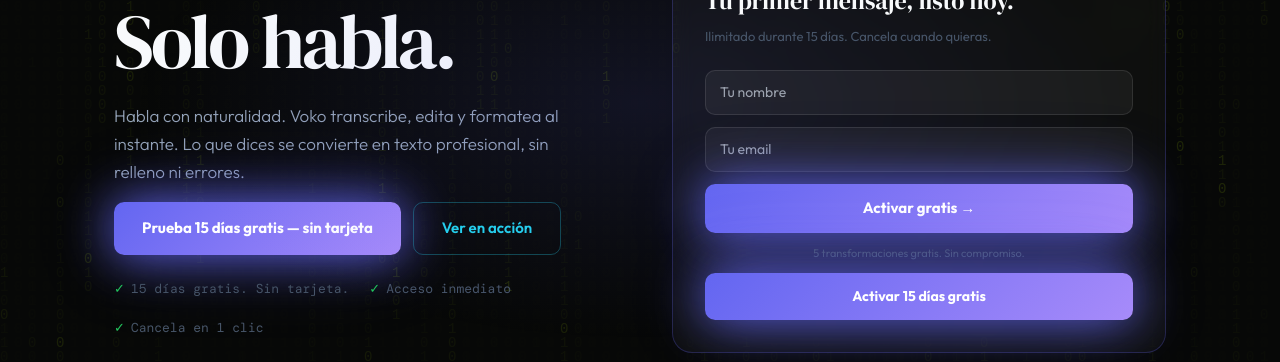
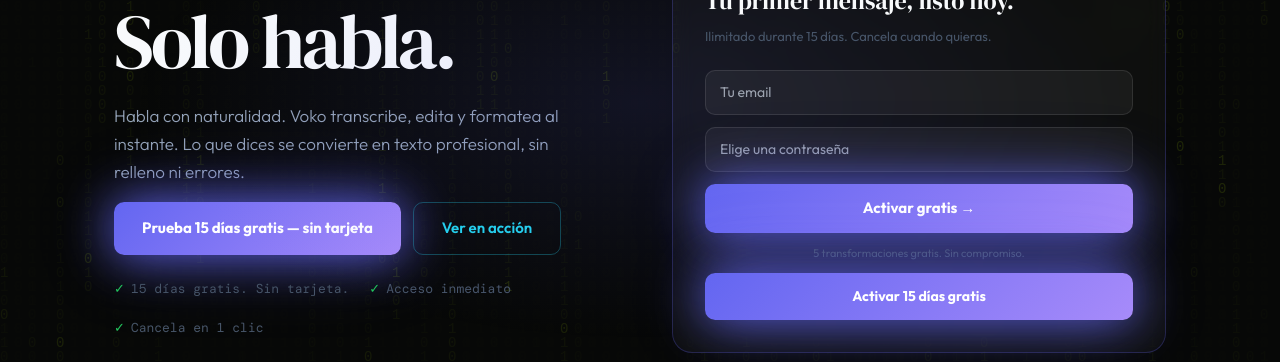
Before and after one commit to estebanfragma-collab/voko-landing, a Next.js app: page / in a window 1280 px wide. Shown: the part 297-659 px from the top of the page. Built offline with nearby package versions, Linux system fonts and the light colour scheme; no server answers; a web font is replaced by a local one.

Commit message:
feat: HeroForm conectado a Supabase, signup + redirect a /onboarding

```diff
--- a/components/HeroForm.tsx
+++ b/components/HeroForm.tsx
@@ -1,15 +1,45 @@
 'use client'
 import { useState } from 'react'
+import { createClient } from '@supabase/supabase-js'
+
+const supabase = createClient(
+  process.env.NEXT_PUBLIC_SUPABASE_URL!,
+  process.env.NEXT_PUBLIC_SUPABASE_ANON_KEY!
+)
 
 export default function HeroForm() {
-  const [name, setName] = useState('')
   const [email, setEmail] = useState('')
-  const [submitted, setSubmitted] = useState(false)
+  const [password, setPassword] = useState('')
+  const [loading, setLoading] = useState(false)
+  const [error, setError] = useState('')
 
-  const handleSubmit = (e: React.FormEvent) => {
+  const handleSubmit = async (e: React.FormEvent) => {
     e.preventDefault()
-    if (!email.trim()) return
-    setSubmitted(true)
+    if (!email.trim() || !password.trim()) return
+    setLoading(true)
+    setError('')
+
+    const { error: signUpError } = await supabase.auth.signUp({
+      email,
+      password,
+      options: { emailRedirectTo: undefined },
+    })
+
+    if (signUpError) {
+      setError(signUpError.message)
+      setLoading(false)
+      return
+    }
+
+    const { error: signInError } = await supabase.auth.signInWithPassword({ email, password })
+
+    if (signInError) {
+      setError(signInError.message)
+      setLoading(false)
+      return
+    }
+
+    window.location.href = 'https://voko.lat/onboarding'
   }
 
   const inputStyle: React.CSSProperties = {
@@ -23,25 +53,8 @@
     outline: 'none',
   }
 
-  if (submitted) {
-    return (
-      <div style={{ textAlign: 'center', padding: '40px 0' }}>
-        <div style={{ fontSize: 32, marginBottom: 12 }}>✓</div>
-        <div style={{ fontWeight: 700, fontSize: 18, color: '#22C55E', marginBottom: 8 }}>¡Listo!</div>
-        <div style={{ fontSize: 13, color: '#94A3B8' }}>Revisa tu email para activar tu cuenta.</div>
-      </div>
-    )
-  }
-
   return (
     <form onSubmit={handleSubmit} style={{ display: 'flex', flexDirection: 'column', gap: 12 }}>
-      <input
-        type="text"
-        placeholder="Tu nombre"
-        value={name}
-        onChange={e => setName(e.target.value)}
-        style={inputStyle}
-      />
       <input
         type="email"
         placeholder="Tu email"
@@ -50,8 +63,21 @@
         required
         style={inputStyle}
       />
+      <input
+        type="password"
+        placeholder="Elige una contraseña"
+        value={password}
+        onChange={e => setPassword(e.target.value)}
+        required
+        minLength={6}
+        style={inputStyle}
+      />
+      {error && (
+        <p style={{ fontSize: 12, color: '#EF4444', margin: 0 }}>{error}</p>
+      )}
       <button
         type="submit"
+        disabled={loading}
         className="btn-pulse"
         style={{
           background: 'linear-gradient(135deg, #6366F1, #A78BFA)',
@@ -61,11 +87,12 @@
           padding: '13px',
           fontWeight: 700,
           fontSize: 15,
-          cursor: 'pointer',
+          cursor: loading ? 'not-allowed' : 'pointer',
           width: '100%',
+          opacity: loading ? 0.7 : 1,
         }}
       >
-        Activar gratis →
+        {loading ? 'Creando cuenta...' : 'Activar gratis →'}
       </button>
       <p style={{ fontSize: 11, color: '#475569', textAlign: 'center', margin: 0 }}>
         5 transformaciones gratis. Sin compromiso.
--- a/package.json
+++ b/package.json
@@ -9,6 +9,7 @@
     "lint": "next lint"
   },
   "dependencies": {
+    "@supabase/supabase-js": "^2.105.1",
     "next": "14.2.5",
     "react": "^18",
     "react-dom": "^18"
```
Also changed, not shown: 1 other file (tests, documents, lock files or other folders).
